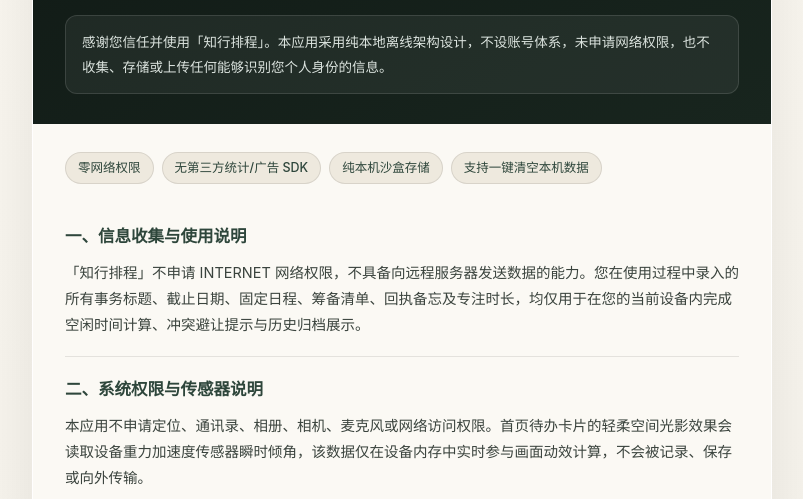
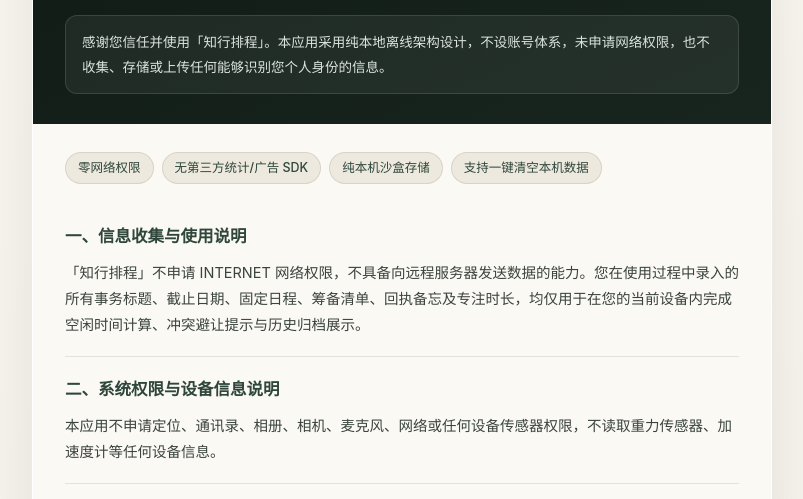
Before and after one commit to 0812js/zhixing-privacy, a plain HTML site: page index.html in a window 1280 px wide. Shown: the part 227-726 px from the top of the page, without its empty margins (238-1041 px from the left). Drawn offline with Linux system fonts and the light colour scheme.

Commit message:
Add files via upload

```diff
--- a/index.html
+++ b/index.html
@@ -194,8 +194,8 @@
       </section>
 
       <section>
-        <h2>二、系统权限与传感器说明</h2>
-        <p>本应用不申请定位、通讯录、相册、相机、麦克风或网络访问权限。首页待办卡片的轻柔空间光影效果会读取设备重力加速度传感器瞬时倾角，该数据仅在设备内存中实时参与画面动效计算，不会被记录、保存或向外传输。</p>
+        <h2>二、系统权限与设备信息说明</h2>
+        <p>本应用不申请定位、通讯录、相册、相机、麦克风、网络或任何设备传感器权限，不读取重力传感器、加速度计等任何设备信息。</p>
       </section>
 
       <section>
```
Also changed, not shown: privacy.html (+2 -2 lines).
